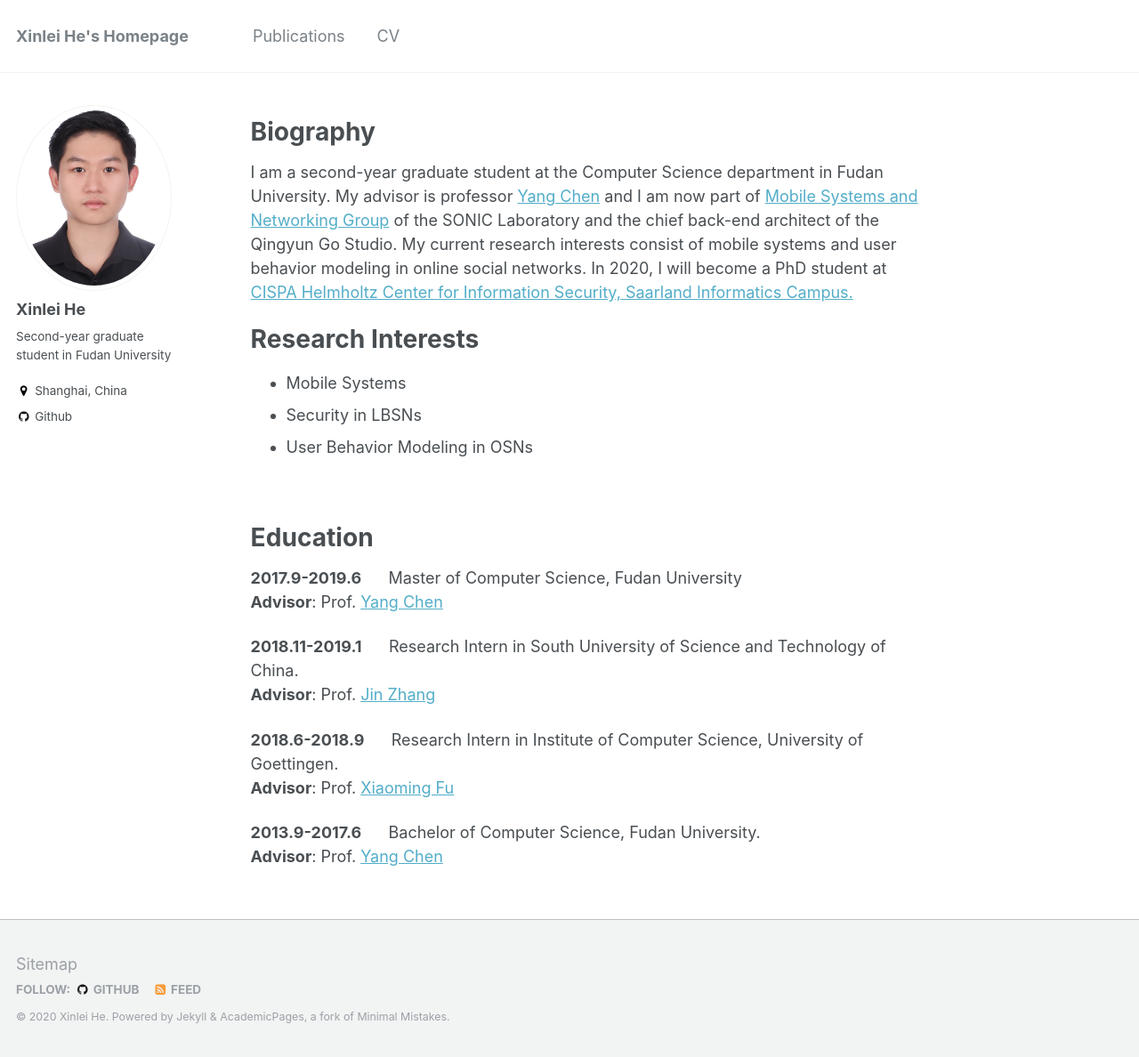
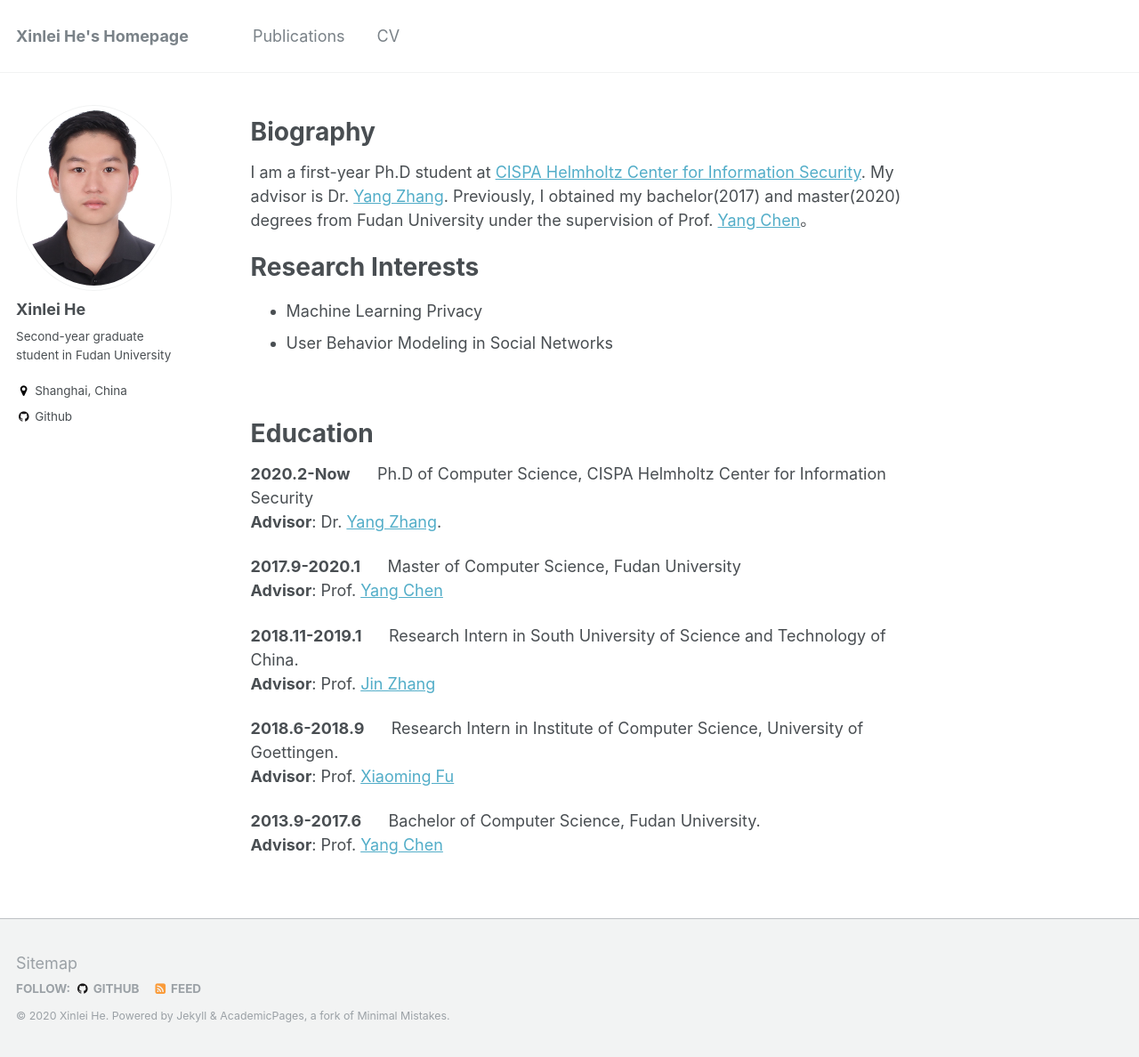
Before and after one commit to xinleihe/xinleihe.github.io, a Jekyll site: the page built from _pages/about.md, in a window 1280 px wide and 1188 px high. Shown: the whole window at 89% size. Built offline with Jekyll 4.4.1, drawn with Linux system fonts in a browser that asks for light colours.

Commit message:
update main

```diff
--- a/_pages/about.md
+++ b/_pages/about.md
@@ -11,21 +11,27 @@ redirect_from:
 
 Biography
 ======
-I am a second-year graduate student at the Computer Science department in Fudan University. My advisor is professor [Yang Chen](https://chenyang03.wordpress.com/) and I am now part of [Mobile Systems and Networking Group](http://fudan-msn.weebly.com/) of the SONIC Laboratory and the chief back-end architect of the Qingyun Go Studio.
-My current research interests consist of mobile systems and user behavior modeling in online social networks.
-In 2020, I will become a PhD student at [CISPA Helmholtz Center for Information Security, Saarland Informatics Campus.](https://cispa.saarland/)
+I am a first-year Ph.D student at [CISPA Helmholtz Center for Information Security](https://cispa.saarland/). My advisor is Dr. [Yang Zhang](https://yangzhangalmo.github.io/).
+Previously, I obtained my bachelor(2017) and master(2020) degrees from Fudan University under the supervision of  Prof. [Yang Chen](https://chenyang03.wordpress.com/)。
+
+
 
 Research Interests
 ======
-- Mobile Systems
-- Security in LBSNs
-- User Behavior Modeling in OSNs
+- Machine Learning Privacy
+- User Behavior Modeling in Social Networks
 <br><br><br>
 
 
 Education
 ======
-**2017.9-2019.6** &nbsp;&nbsp;&nbsp;&nbsp; Master of Computer Science, Fudan University
+**2020.2-Now** &nbsp;&nbsp;&nbsp;&nbsp; Ph.D of Computer Science, CISPA Helmholtz Center for Information Security
+<br>
+**Advisor**: Dr. [Yang Zhang](https://yangzhangalmo.github.io/).
+
+
+
+**2017.9-2020.1** &nbsp;&nbsp;&nbsp;&nbsp; Master of Computer Science, Fudan University
 <br>
 **Advisor**: Prof. [Yang Chen](https://chenyang03.wordpress.com/)
 
```
